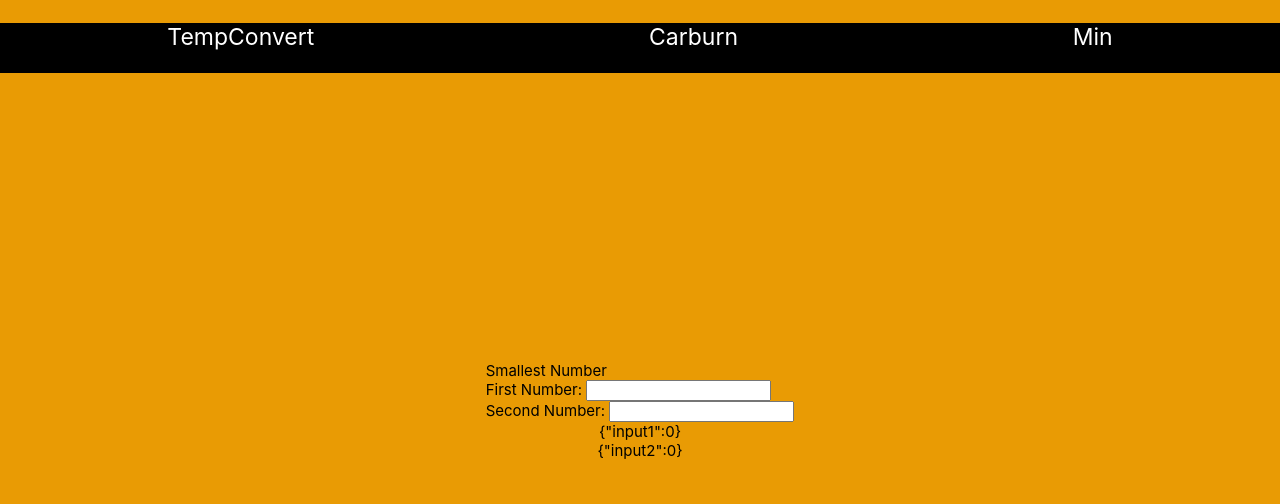
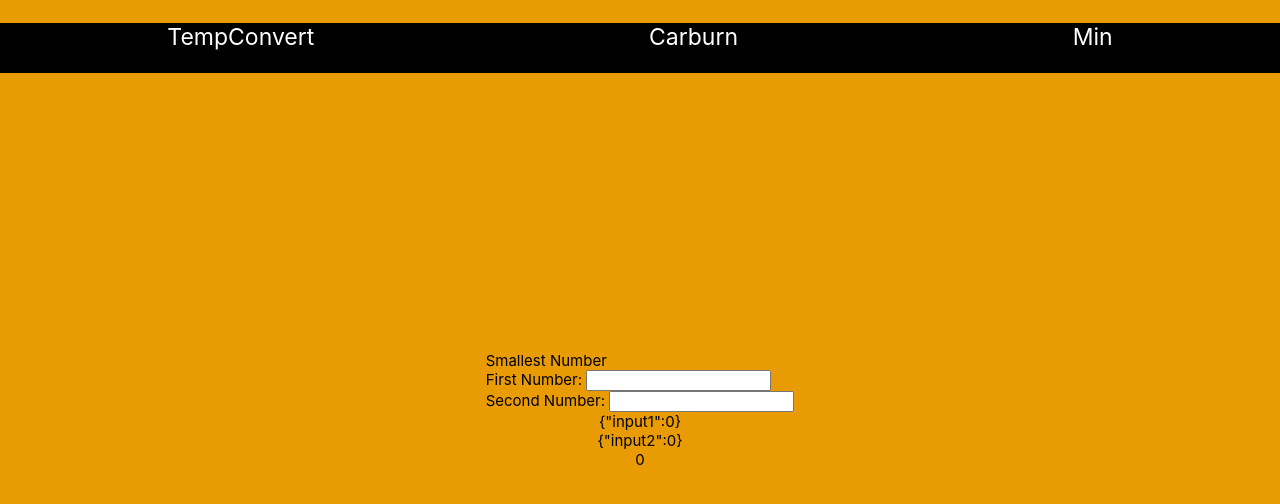
Before and after one commit to ValerieLoveland/frankenstein, a React (Create React App) app: page /min in a window 1280 px wide. Shown: the top 504 px of the page. Built offline with nearby package versions, Linux system fonts and the light colour scheme.

Commit message:
working but not styled

```diff
--- a/src/Min.tsx
+++ b/src/Min.tsx
@@ -19,6 +19,7 @@ export const Min = () => {
             setMinInput1({
               input1: parseInt(event.currentTarget.value),
             });
+            determineMin(minInput1.input1, minInput2.input2);
           }}
         />
 
@@ -35,6 +36,9 @@ export const Min = () => {
       </form>
       <div>{JSON.stringify(minInput1)}</div>
       <div>{JSON.stringify(minInput2)}</div>
+      <div>
+        {JSON.stringify(determineMin(minInput1.input1, minInput2.input2))}
+      </div>
     </>
   );
 };
```
